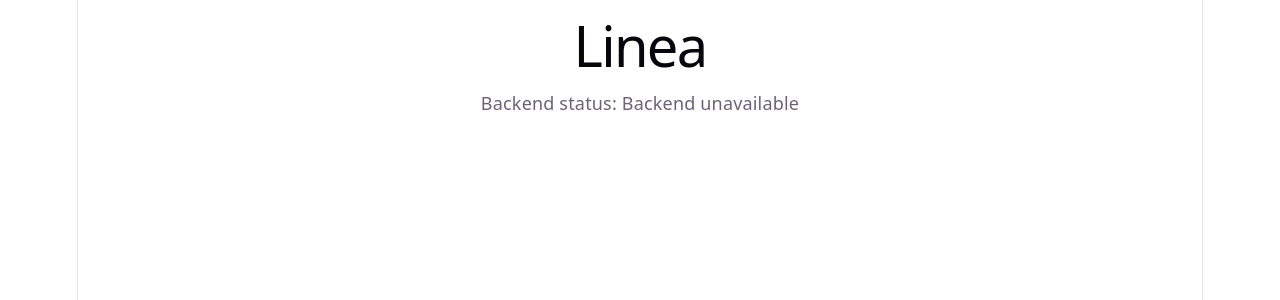
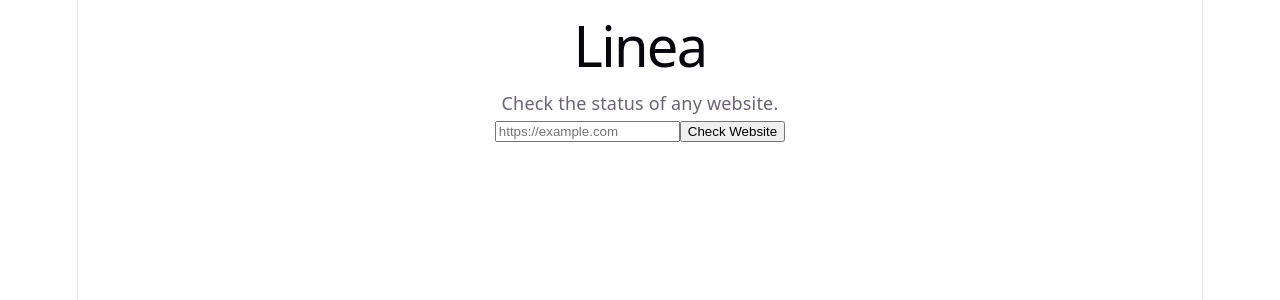
Before and after one commit to callmedugan/Linea, a React (Vite) app in the folder client/: page / in a window 1280 px wide. Shown: the top 300 px of the page. Built offline with nearby package versions, Linux system fonts and the light colour scheme; no server answers.

Commit message:
main status checker implemented

```diff
--- a/client/src/App.tsx
+++ b/client/src/App.tsx
@@ -1,33 +1,68 @@
-import { useEffect, useState } from "react";
+import { useState, type FormEvent } from "react";
 
-function App() {
-	const [status, setStatus] = useState<string>("Loading...");
+type WebsiteStatus = {
+	url: string;
+	isUp: boolean;
+	statusCode: number | null;
+	responseTime: number;
+};
 
-	useEffect(() => {
-		async function fetchStatus() {
-			try {
-				const response = await fetch("/api/health");
+export default function App() {
+	const [url, setUrl] = useState("");
+	const [status, setStatus] = useState<WebsiteStatus | null>(null);
+	const [loading, setLoading] = useState(false);
+	const [error, setError] = useState<string | null>(null);
 
-				if (!response.ok) {
-					throw new Error("Failed to fetch status");
-				}
+	async function handleSubmit(e: FormEvent<HTMLFormElement>) {
+		e.preventDefault();
 
-				const data = await response.json();
-				setStatus(data.status);
-			} catch {
-				setStatus("Backend unavailable");
+		setLoading(true);
+		setError(null);
+		setStatus(null);
+
+		try {
+			console.log(url);
+			const response = await fetch(`/api/status?url=${encodeURIComponent(url)}`);
+
+			if (!response.ok) {
+				throw new Error("Failed to check website");
 			}
+
+			const data: WebsiteStatus = await response.json();
+			setStatus(data);
+		} catch {
+			setError("Unable to check website");
+		} finally {
+			setLoading(false);
 		}
-
-		fetchStatus();
-	}, []);
+	}
 
 	return (
-		<div>
+		<main>
 			<h1>Linea</h1>
-			<p>Backend status: {status}</p>
-		</div>
+			<p>Check the status of any website.</p>
+
+			<form onSubmit={handleSubmit}>
+				<input type="url" placeholder="https://example.com" value={url} onChange={(e) => setUrl(e.target.value)} required />
+
+				<button type="submit" disabled={loading}>
+					{loading ? "Checking..." : "Check Website"}
+				</button>
+			</form>
+
+			{error && <p>{error}</p>}
+
+			{status && (
+				<section>
+					<h2>{status.url}</h2>
+
+					<p>Status: {status.isUp ? "Online" : "Offline"}</p>
+
+					<p>HTTP Status: {status.statusCode ?? "N/A"}</p>
+
+					<p>Response Time: {status.responseTime} ms</p>
+				</section>
+			)}
+		</main>
 	);
 }
-
-export default App;
```
Also changed, not shown: 2 other files (tests, documents, lock files or other folders).
